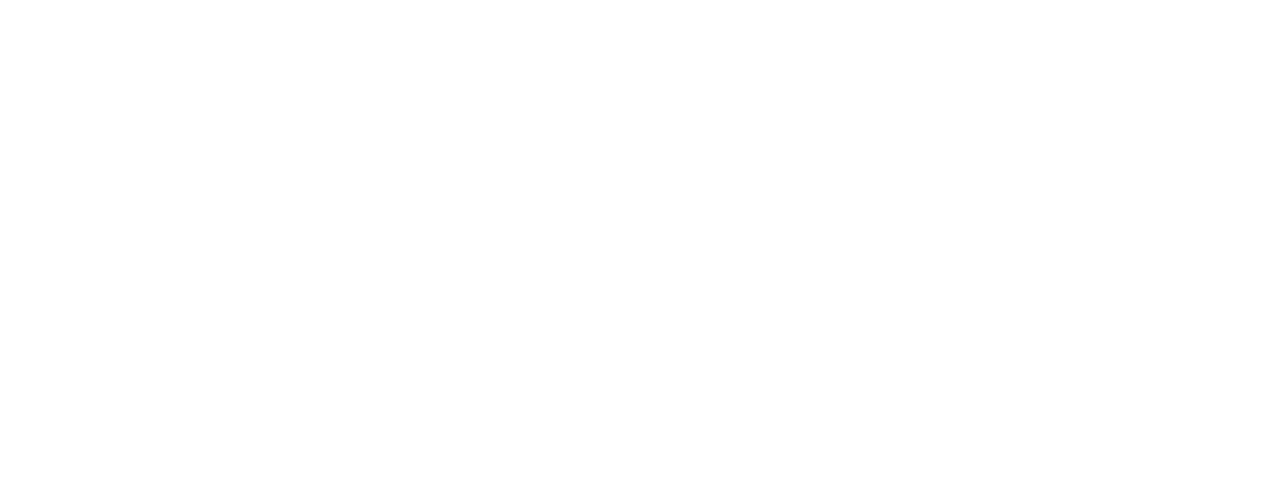
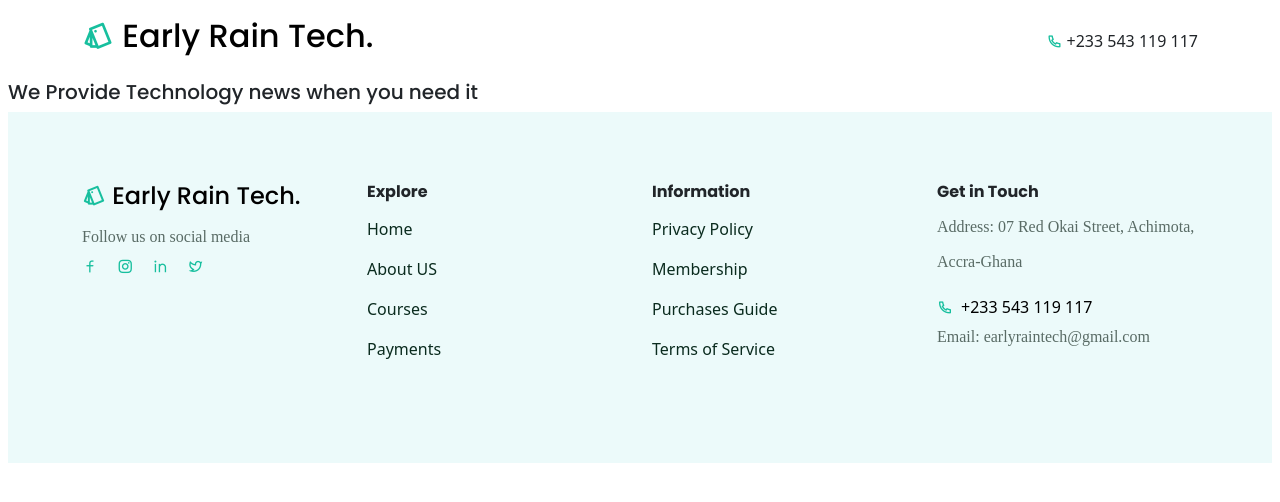
Before and after one commit to karhin20/earlyraintech, a React (Create React App) app: page /blog in a window 1280 px wide. Before the commit this address had no page. Shown: the top 502 px of the page. Built offline with nearby package versions, Linux system fonts and the light colour scheme; a web font is replaced by a local one.

Commit message:
blog created

```diff
--- a/src/App.js
+++ b/src/App.js
@@ -5,6 +5,7 @@
 import FreeCourseDetails from './pages/CourseSinglePage/freeCourseDetails';
 import Home from "./pages/Home";
 import Careers from "./pages/Careers";
+import Blog from "./pages/Blog";
 import InstallButton from "./pages/InstallButton";
 import Register from './components/EnrollSubmit/Enroll';
 import Payments from "./pages/paystacks/Payments";
@@ -17,8 +18,9 @@
 
 function App() {
   const [installPrompt, setInstallPrompt] = useState(null);
+
   const TRACKING_ID = "G-4F6BBX8BK6";
-ReactGA.initialize(TRACKING_ID);
+  ReactGA.initialize(TRACKING_ID);
 
   useEffect(() => {
     const handleBeforeInstallPrompt = (e) => {
@@ -62,6 +64,7 @@
         <Route path="/courses/:title" element={<CourseDetails />} />
         <Route path="/enroll" element={<Register />} />
         <Route path="/about" element={<About />} />
+        <Route path="/blog" element={<Blog />} />
       </Routes>
       <InstallButton onInstallClick={handleInstallClick} />
       <RouteChangeTracker />
--- a/src/components/Header/Header.jsx
+++ b/src/components/Header/Header.jsx
@@ -23,6 +23,10 @@
   {
     display: "Careers",
     url: "/careers",
+  },
+  {
+    display: "Blog",
+    url: "/blog",
   },
 ];
 
--- /dev/null
+++ b/src/pages/Blog.jsx
@@ -0,0 +1,31 @@
+import React, { Fragment } from "react";
+import Header from "../components/Header/Header";
+import Footer from "../components/Footer/Footer";
+import ScrollToTopOnMount from "./ScrolltoTop";
+
+const Courses = () => {
+
+  const styles = {
+    container: {
+      maxWidth: "100%",
+      padding: "0 8px",
+      boxSizing: "border-box",
+      overflowX: "hidden"
+    },
+  };
+
+  return (
+    <Fragment>
+      <div style={styles.container}>
+      <Header />
+      <ScrollToTopOnMount />
+      <div>
+        <h5>We Provide Technology news when you need it </h5>
+      </div>
+      <Footer />
+      </div>
+    </Fragment>
+  );
+};
+
+export default Courses;
```
